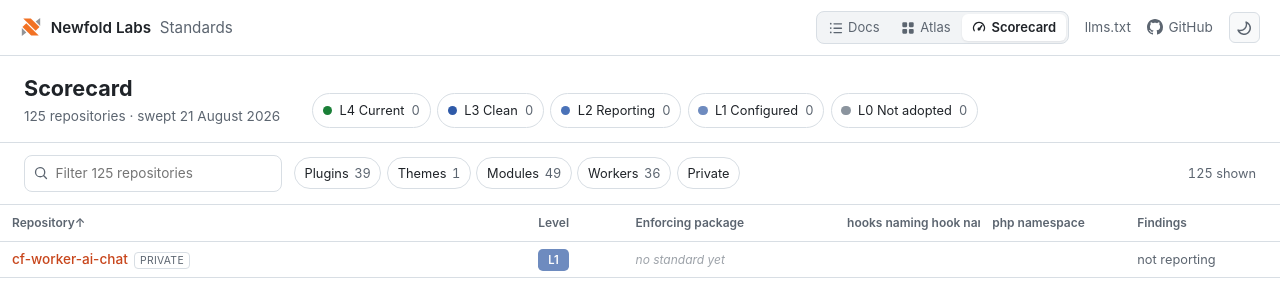
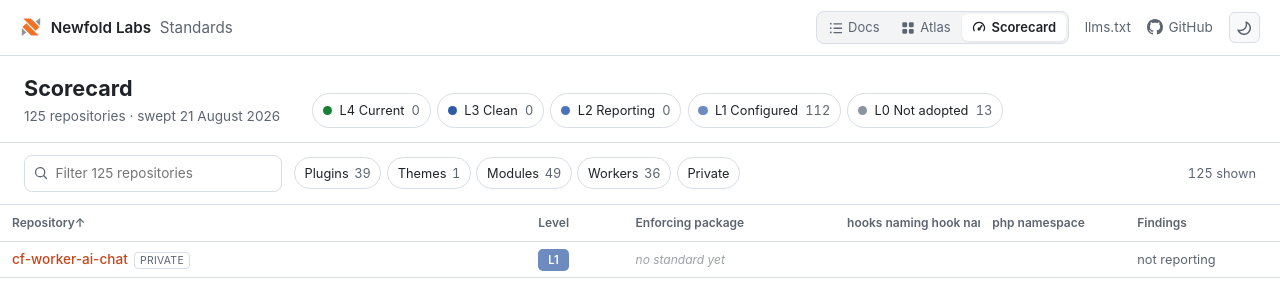
Before and after one commit to newfold-labs/standards, a Jekyll site: the page built from scorecard.html, in a window 1280 px wide. Shown: the top 283 px of the page. Built offline with Jekyll 4.4.1, drawn with Linux system fonts in a browser that asks for light colours.

Commit message:
fix(PRESS0-4794): stringify the level before using it as a key
Every count in the ladder rendered as zero while the data behind it held real
numbers. JSON object keys are strings and Liquid will not match an integer
against one, so the lookup missed and the | default: 0 filter quietly supplied
a plausible wrong answer instead of failing.

Found by giving one repository a synthetic finding and checking the ladder
still added up to 125. It did not.

```diff
--- a/scorecard.html
+++ b/scorecard.html
@@ -53,7 +53,13 @@ same as failing it and must never be coloured as though it were.
     {%- endcomment -%}
     <ol class="ladder" id="ladder">
       {%- for rung in levels_desc -%}
-      {%- assign count = board.summary.by_level[rung.level] | default: 0 -%}
+      {%- comment -%}
+      JSON object keys are strings, and Liquid will not match an integer against
+      one, so the level has to be stringified before it is used as a key. Without
+      this every count silently renders as the `default` rather than failing.
+      {%- endcomment -%}
+      {%- assign level_key = rung.level | append: '' -%}
+      {%- assign count = board.summary.by_level[level_key] | default: 0 -%}
       <li>
         <button type="button" class="rung" data-level="{{ rung.level }}" aria-pressed="false"
                 title="{{ rung.summary }}">
@@ -76,7 +82,8 @@ same as failing it and must never be coloured as though it were.
       {%- for point in history -%}
       <div class="trend__bar" title="{{ point.date }}">
         {%- for rung in levels_desc -%}
-        {%- assign at = point.by_level[rung.level] | default: 0 -%}
+        {%- assign level_key = rung.level | append: '' -%}
+        {%- assign at = point.by_level[level_key] | default: 0 -%}
         {%- if at > 0 -%}
         <span class="trend__slice trend__slice--{{ rung.level }}"
               style="height: {{ at | times: 100 | divided_by: point.repos }}%"></span>
```
